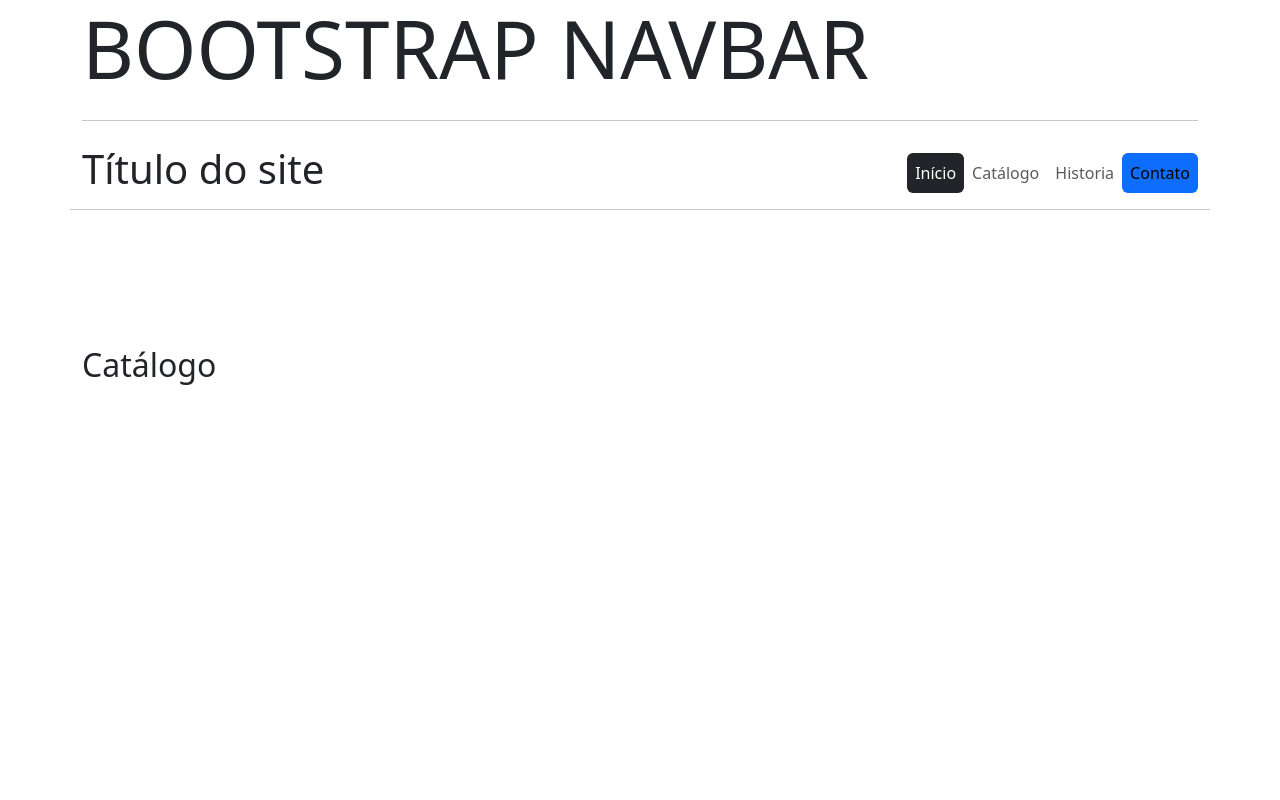
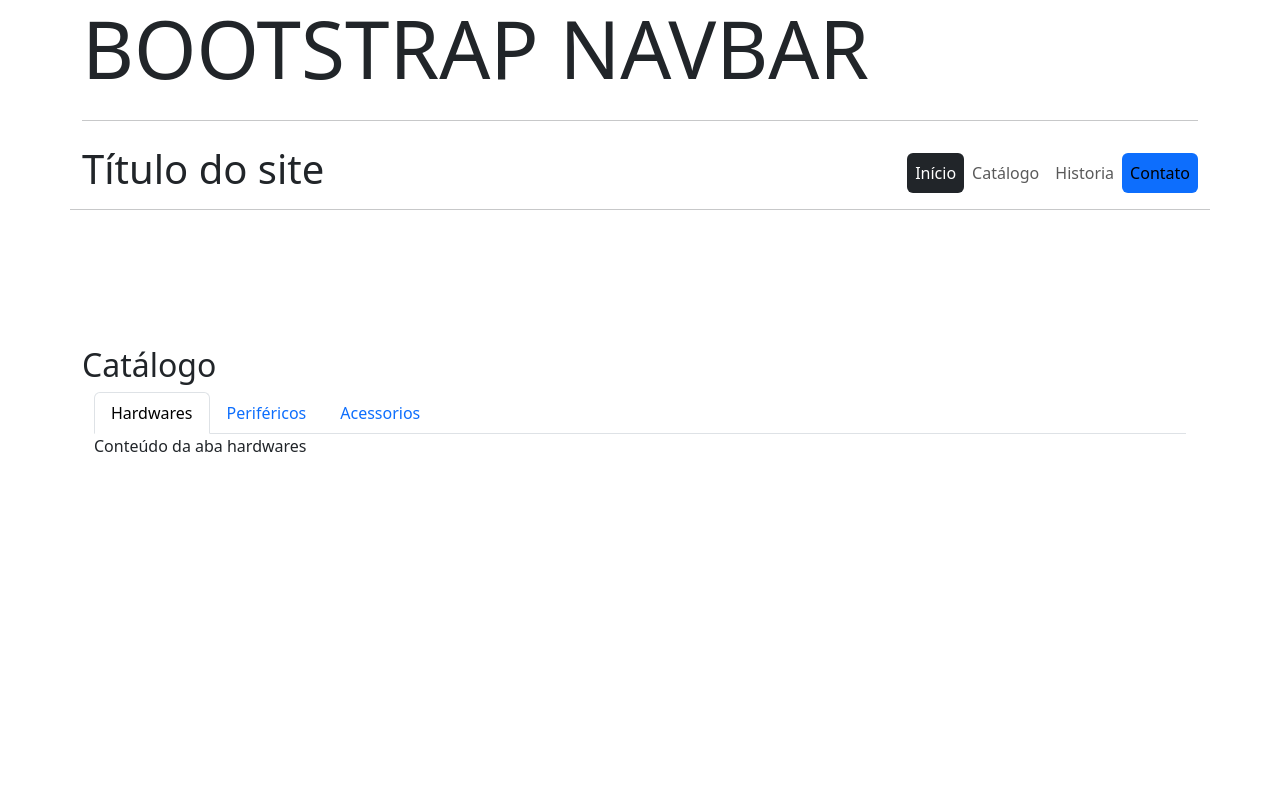
Before and after one commit to gbri-dev/bootstrap-advanced, a plain HTML site: page navbar.html in a window 1280 px wide. Shown: the top 800 px of the page. Drawn offline with Linux system fonts and the light colour scheme.

Commit message:
bootstrap abas

```diff
--- a/navbar.html
+++ b/navbar.html
@@ -53,6 +53,25 @@
         <section id="catalogo">
           <div>
             <h2>Catálogo</h2>
+            <div class="container">
+              <nav class="nav nav-tabs">
+                <button data-bs-toggle="tab" data-bs-target="#aba1" class="nav-link active"
+                  type="button">Hardwares</button>
+                <button data-bs-toggle="tab" data-bs-target="#aba2" class="nav-link" type="button">Periféricos</button>
+                <button data-bs-toggle="tab" data-bs-target="#aba3" class="nav-link" type="button">Acessorios</button>
+              </nav>
+              <div class="tab-content">
+                <div class="tab-pane active" id="aba1">
+                  <p>Conteúdo da aba hardwares</p>
+                </div>
+                <div class="tab-pane" id="aba2">
+                  <p>Conteúdo da aba Periféricos</p>
+                </div>
+                <div class="tab-pane" id="aba3">
+                  <p>Conteúdo da aba Acessorios</p>
+                </div>
+              </div>
+            </div>
           </div>
         </section>
         <hr>
```
